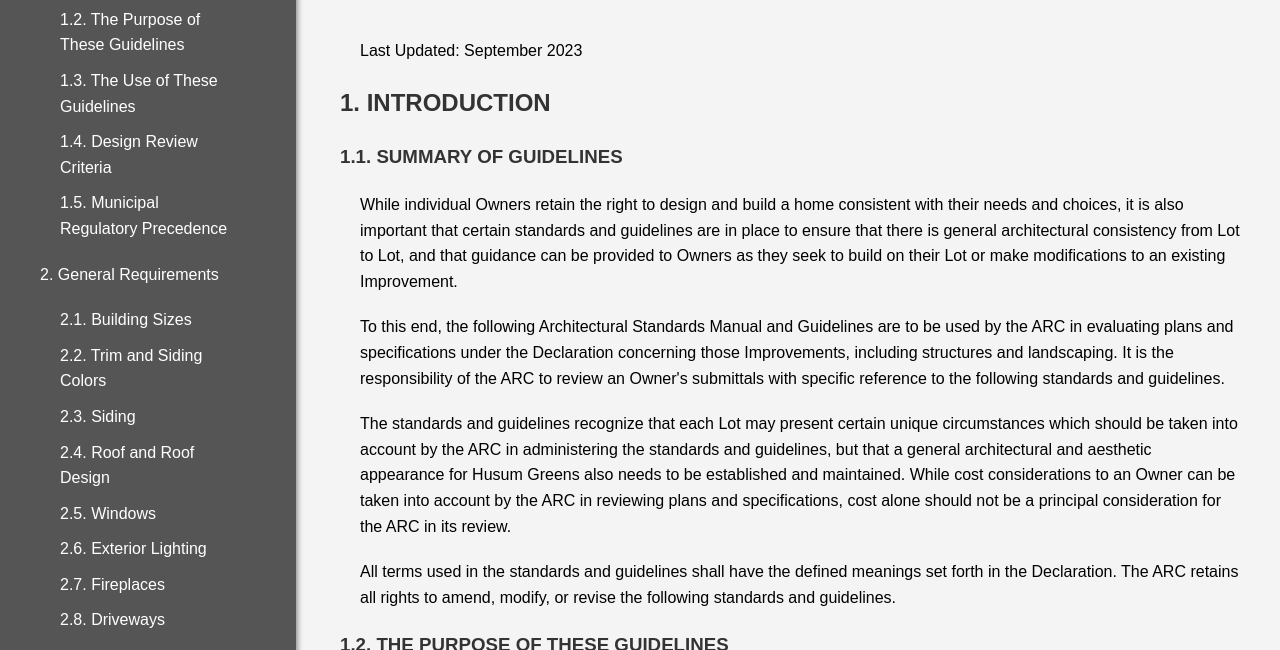
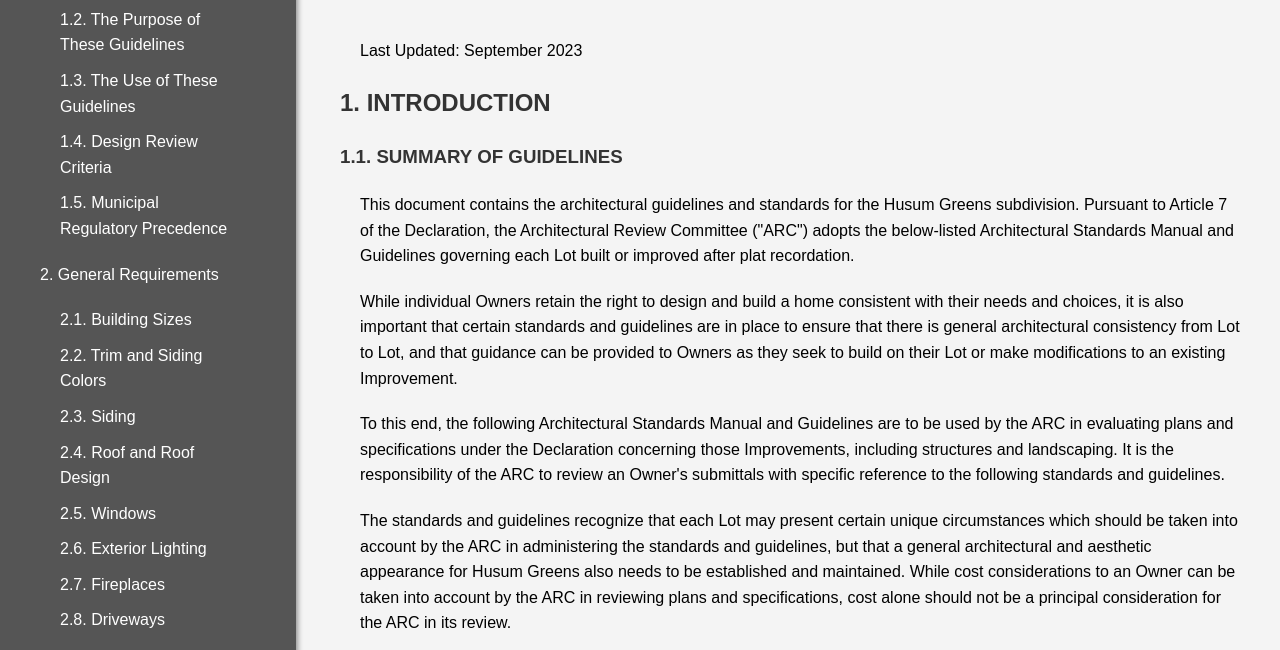
Before and after one commit to husumgreens/husumgreens.github.io, a plain HTML site: page index.html in a window 1280 px wide. Shown: the part 140-790 px from the top of the page. Drawn offline with Linux system fonts and the light colour scheme.

Commit message:
Restore missing paragraph from introduction

```diff
--- a/index.html
+++ b/index.html
@@ -171,6 +171,12 @@
             <p>Last Updated: September 2023</p>
             <h2 id="1.INTRODUCTION">1. INTRODUCTION</h2>
             <h3 id="1.1.SummaryOfGuidelines">1.1. SUMMARY OF GUIDELINES</h3>
+            <p> This document contains the architectural guidelines and standards for the
+                Husum Greens subdivision. Pursuant to Article 7 of the Declaration, the
+                Architectural Review Committee ("ARC") adopts the below-listed
+                Architectural Standards Manual and Guidelines governing each Lot built or
+                improved after plat recordation.
+            </p>
             <p>While individual Owners retain the right to design and build a home consistent with their needs and
                 choices, it is also important that certain standards and guidelines are in place to ensure that there is
                 general architectural consistency from Lot to Lot, and that guidance can be provided to Owners as they
```
